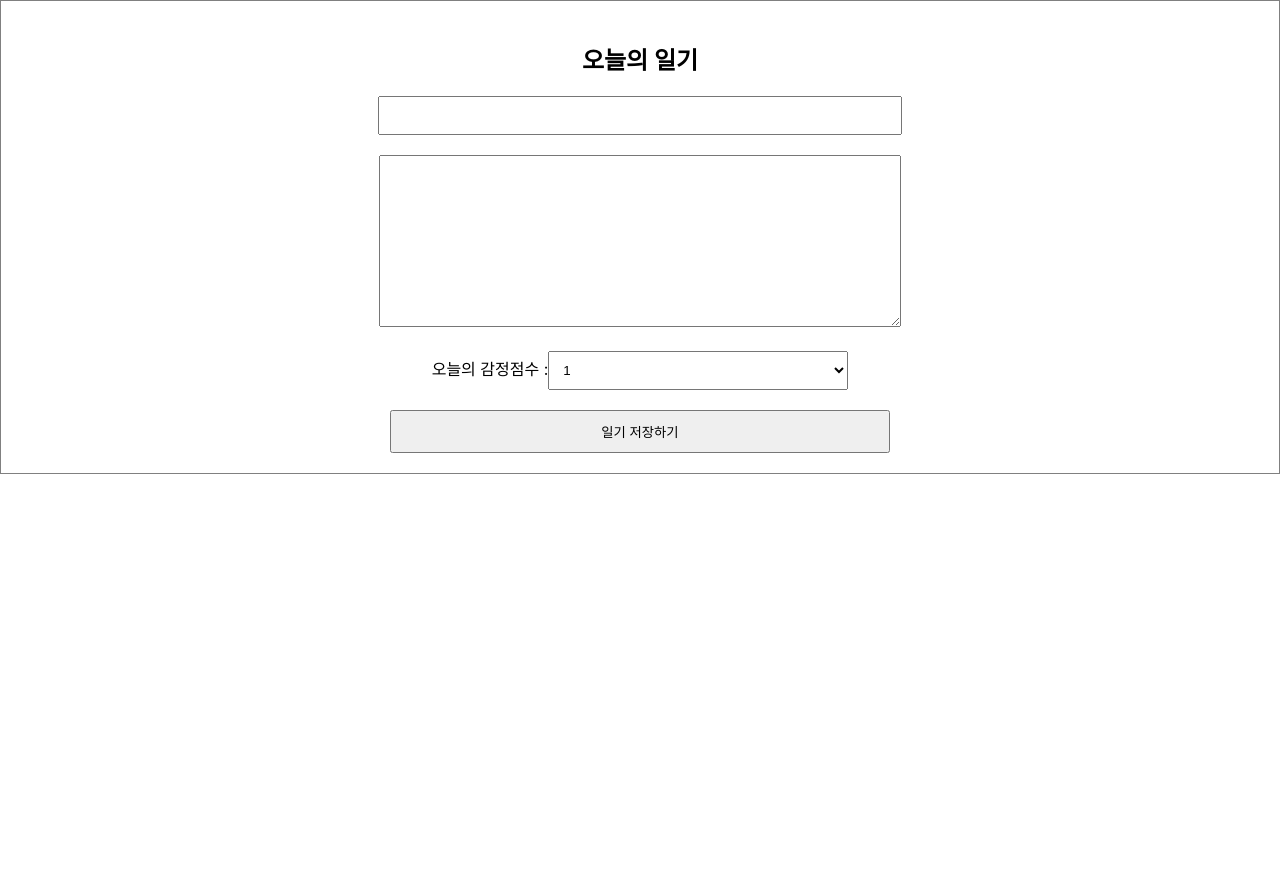
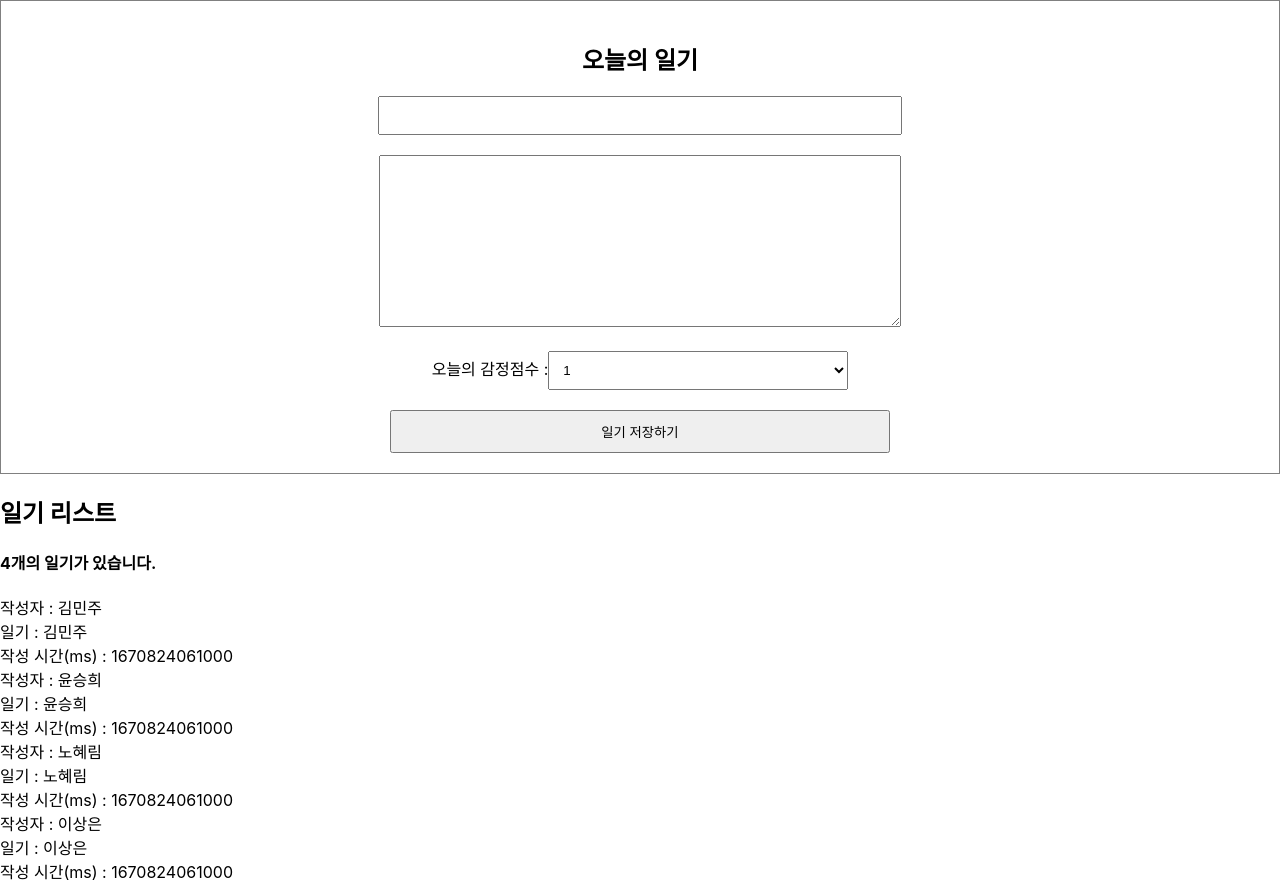
Before and after one commit to yeshforest/simplediary, a React (Create React App) app: page / in a window 1280 px wide. Before the commit the page ends 800 px from the top, so only its background shows below. Built offline with nearby package versions, Linux system fonts and the light colour scheme.

Commit message:
[feat] diary list

```diff
--- a/src/App.js
+++ b/src/App.js
@@ -1,10 +1,43 @@
-import './App.css';
-import DiaryEditor from './DiaryEditor';
+import "./App.css";
+import DiaryEditor from "./DiaryEditor";
+import DiaryList from "./DiaryList";
+
+const dummyList = [
+  {
+    id: 1,
+    author: "김민주",
+    content: "하이 1",
+    emotion: 5,
+    created_date: new Date().getTime(),
+  },
+  {
+    id: 2,
+    author: "윤승희",
+    content: "하이 1",
+    emotion: 5,
+    created_date: new Date().getTime(),
+  },
+  {
+    id: 3,
+    author: "노혜림",
+    content: "하이 1",
+    emotion: 5,
+    created_date: new Date().getTime(),
+  },
+  {
+    id: 4,
+    author: "이상은",
+    content: "하이 1",
+    emotion: 5,
+    created_date: new Date().getTime(),
+  },
+];
 
 function App() {
   return (
     <div className="App">
-     <DiaryEditor/>
+      <DiaryEditor />
+      <DiaryList diaryList={dummyList} />
     </div>
   );
 }
--- /dev/null
+++ b/src/DiaryList.js
@@ -0,0 +1,22 @@
+const DiaryList = ({ diaryList }) => {
+  console.log(diaryList);
+  return (
+    <div className="DiaryList">
+      <h2>일기 리스트</h2>
+      <h4>{diaryList.length}개의 일기가 있습니다.</h4>
+      <div>
+        {diaryList.map((it) => (
+          <div key={it.id}>
+            <div>작성자 : {it.author}</div>
+            <div>일기 : {it.author}</div>
+            <div>작성 시간(ms) : {it.created_date}</div>
+          </div>
+        ))}
+      </div>
+    </div>
+  );
+};
+DiaryList.defaultProps = {
+  diaryList: [],
+};
+export default DiaryList;
```
Also changed, not shown: src/DiaryEditor.js (+17 -17 lines), 1 other file (tests, documents, lock files or other folders).
